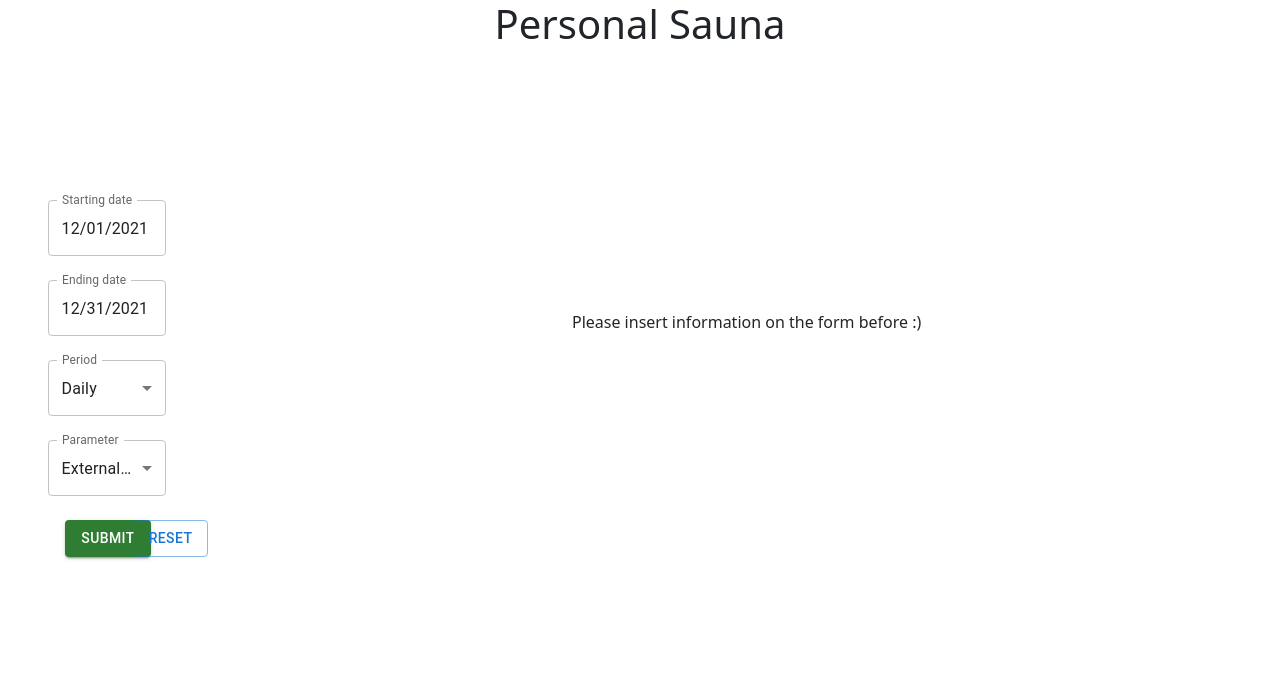
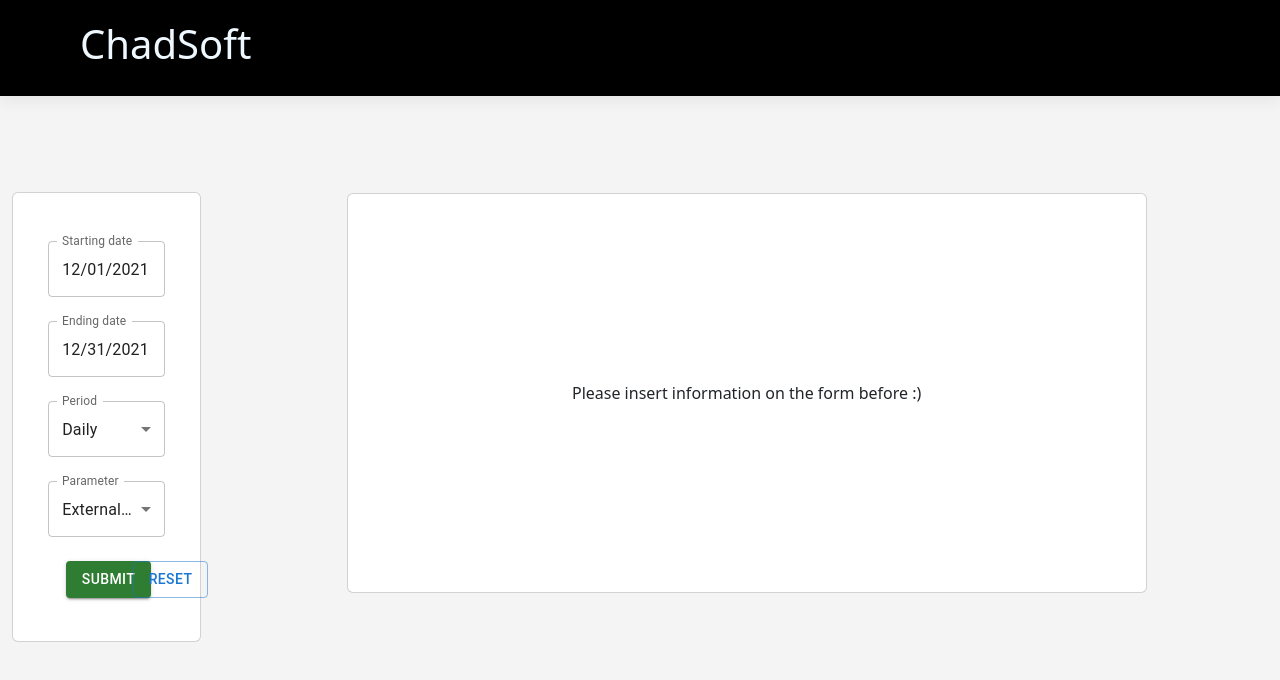
Before and after one commit to luciusvinicius/personal-sauna, a React (Create React App) app in the folder website/personal-sauna/: page / in a window 1280 px wide. Shown: the top 680 px of the page. Built offline with nearby package versions, Linux system fonts and the light colour scheme.

Commit message:
Interface changes

```diff
--- a/website/personal-sauna/src/App.js
+++ b/website/personal-sauna/src/App.js
@@ -1,16 +1,28 @@
 import './App.css';
 import ShowData from "./pages/ShowData";
+import Navbar from "./components/Navbar"
 
 import "./css/index.css"
 import 'bootstrap/dist/css/bootstrap.min.css';
 
 import { getData } from './algo/algotithm';
 
+
 function App() {
   return (
       <>
-        <h1 className={"title"}>Personal Sauna</h1>
+        <div
+          style={{
+            backgroundColor: '#F4F4F4',
+            backgroundSize: 'cover',
+            width: '100vw',
+            height: '100vh'
+          }}
+        >
+
+        <Navbar/>
         <ShowData />
+        </div>
       </>
   );
 }
--- a/website/personal-sauna/src/components/Forms.js
+++ b/website/personal-sauna/src/components/Forms.js
@@ -7,7 +7,7 @@ import FormInputDropdown from "./FormInputDropdown";
 import {FormInputDatePicker} from "./FormInputDatePicker";
 import {periods, parameters} from "./FormOptions";
 import {getData} from "../algo/algotithm";
-
+import Card from 'react-bootstrap/Card';
 
 const STARTING_DATE = "2021-12-01T00:00:00Z"
 const ENDING_DATE = "2021-12-31T00:00:00Z"
@@ -268,6 +268,7 @@ const Forms = ({
 
     return (
         <>
+        <Card style={{minHeight:"450px"}}>
             <form className="pl-5 pt-5">
                 <Row className="justify-content-md-center">
                     <Col xs={8} className="pl-5">
@@ -325,6 +326,7 @@ const Forms = ({
                 </Row>
 
             </form>
+        </Card>
         </>
     )
 }
--- a/website/personal-sauna/src/components/Graph.js
+++ b/website/personal-sauna/src/components/Graph.js
@@ -12,6 +12,7 @@ import {
     LineController,
     BarController,
 } from 'chart.js';
+import Card from 'react-bootstrap/Card';
 
 const generateOptions = (isHourly=false) => {
     return {
@@ -147,10 +148,12 @@ const Graph = ({labels=[], offs=[], ecos=[], comforts=[], values=[], title='', i
 
     return (
         <>
+        <Card>
             <Chart
                 options={options}
                 type={"bar"}
                 data={data}/>
+        </Card>
         </>
     )
 }
--- /dev/null
+++ b/website/personal-sauna/src/components/Navbar.js
@@ -0,0 +1,12 @@
+import "./NavbarStyles.css";
+function Navbar() {
+    return(
+        <>
+            <nav>
+                <h1>ChadSoft</h1>
+            </nav>
+        </>
+    );
+}
+
+export default Navbar;
--- /dev/null
+++ b/website/personal-sauna/src/components/NavbarStyles.css
@@ -0,0 +1,11 @@
+nav {
+    display: flex;
+    align-items:center;
+    justify-content: space-between;
+    background-color: black;
+    padding:20px 80px;
+    box-shadow: 0 5px 15px rgba(0,0,0,0.06);
+}
+h1 {
+    color: aliceblue;
+}
--- a/website/personal-sauna/src/pages/ShowData.js
+++ b/website/personal-sauna/src/pages/ShowData.js
@@ -5,7 +5,7 @@ import {CircularProgress} from "@mui/material";
 import Graph from "../components/Graph";
 import "../css/index.css"
 import PieChart from "../components/PieChart";
-
+import Card from 'react-bootstrap/Card';
 
 const ShowData = () => {
 
@@ -32,7 +32,9 @@ const ShowData = () => {
     const graph_or_text = () => {
         return (labels.length === 0 && !isLoading ?
             <div className={"center-container"}>
-                <p>Please insert information on the form before :)</p>
+                <Card style={{minHeight:"400px", minWidth:"800px"}}>
+                <p className={"center-container"} style={{margin:"auto"}}>Please insert information on the form before :)</p>
+                </Card>
             </div>
             :
             loading_or_graph()
```
